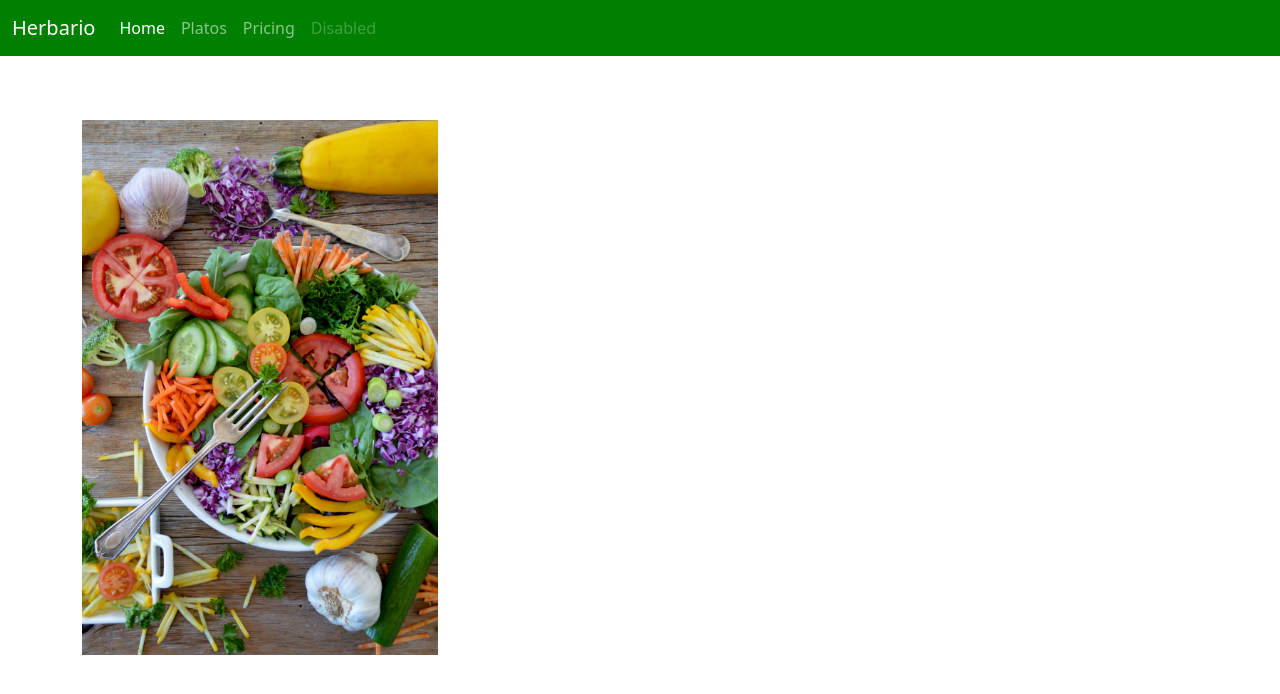
After one commit to NataliaVera/Restaurante---Python-Django, a Django app: a page that uses config/web/templates/platos.html in a window 1280 px wide. The commit adds this page. Shown: the top 694 px of the page. Run offline with Django 4.2, Linux system fonts and the light colour scheme.

Commit message:
clase 4 noviembre

```diff
--- a/config/config/urls.py
+++ b/config/config/urls.py
@@ -16,9 +16,10 @@ Including another URLconf
 from django.contrib import admin
 from django.urls import path
 
-from web.views import Home
+from web.views import Home, Platos
 
 urlpatterns = [
     path('admin/', admin.site.urls),
-    path('', Home)
+    path('', Home, name="home"),
+    path('platos/ ', Platos, name="platos")
 ]
--- a/config/web/static/styles/style.css
+++ b/config/web/static/styles/style.css
@@ -19,3 +19,8 @@
     opacity: 0.30;
     z-index: -1;
 }
+
+.colorMenu{
+    background-color: green;
+
+}
--- /dev/null
+++ b/config/web/templates/platos.html
@@ -0,0 +1,39 @@
+<!DOCTYPE html>
+<html lang="en">
+<head>
+    <meta charset="UTF-8">
+    <meta http-equiv="X-UA-Compatible" content="IE=edge">
+    <meta name="viewport" content="width=device-width, initial-scale=1.0">
+    <link rel="stylesheet" href="../static/styles/style.css">
+    <link href="https://cdn.jsdelivr.net/npm/bootstrap@5.0.2/dist/css/bootstrap.min.css" rel="stylesheet" integrity="sha384-EVSTQN3/azprG1Anm3QDgpJLIm9Nao0Yz1ztcQTwFspd3yD65VohhpuuCOmLASjC" crossorigin="anonymous">
+    <link
+    rel="stylesheet"
+    href="https://cdnjs.cloudflare.com/ajax/libs/animate.css/4.1.1/animate.min.css"/>
+    <title>Platos</title>
+</head>
+<body>
+    <header>
+        {%include './shared/menu.html'%}
+    </header>
+    <br><br><br>
+    <main>
+        <div class="container mt-5">
+            <div class="row">
+                <div class="col-12 col-md-4">
+                    <img src="../static/img/vegetables.jpg" alt="" class="img-fluid w-100">
+                </div>
+                <div class="col-12 col-md-8">
+                    <form action="">
+
+                    </form>
+                </div>
+            </div>
+        </div>
+    </main>
+    <script src="../static/js/wow.min.js"></script>
+    <script>
+        new WOW().init();
+    </script>
+    <script src="https://cdn.jsdelivr.net/npm/bootstrap@5.0.2/dist/js/bootstrap.bundle.min.js" integrity="sha384-MrcW6ZMFYlzcLA8Nl+NtUVF0sA7MsXsP1UyJoMp4YLEuNSfAP+JcXn/tWtIaxVXM" crossorigin="anonymous"></script>
+</body>
+</html>
--- /dev/null
+++ b/config/web/templates/shared/menu.html
@@ -0,0 +1,24 @@
+<nav class="navbar navbar-expand-lg navbar-light colorMenu navbar-dark fixed-top">
+    <div class="container-fluid">
+      <a class="navbar-brand" href="{% url 'home' %}">Herbario</a>
+      <button class="navbar-toggler" type="button" data-bs-toggle="collapse" data-bs-target="#navbarNav" aria-controls="navbarNav" aria-expanded="false" aria-label="Toggle navigation">
+        <span class="navbar-toggler-icon"></span>
+      </button>
+      <div class="collapse navbar-collapse" id="navbarNav">
+        <ul class="navbar-nav">
+          <li class="nav-item">
+            <a class="nav-link active" aria-current="page" href="{% url 'home' %}">Home</a>
+          </li>
+          <li class="nav-item">
+            <a class="nav-link" href="{% url 'platos' %}">Platos</a>
+          </li>
+          <li class="nav-item">
+            <a class="nav-link" href="#">Pricing</a>
+          </li>
+          <li class="nav-item">
+            <a class="nav-link disabled" href="#" tabindex="-1" aria-disabled="true">Disabled</a>
+          </li>
+        </ul>
+      </div>
+    </div>
+  </nav>
--- a/config/web/views.py
+++ b/config/web/views.py
@@ -5,3 +5,6 @@ from django.shortcuts import render
 
 def Home(request):
     return render(request, 'index.html')
+
+def Platos(request):
+    return render(request, 'platos.html')
```
Also changed, not shown: config/web/formularios/formularioPlatos.py (added, +26 -0 lines), config/web/templates/index.html (+17 -2 lines), config/web/templates/shared/footer.html (added, +16 -0 lines), config/web/static/img/vegetables.jpg (added), 1 other file.
